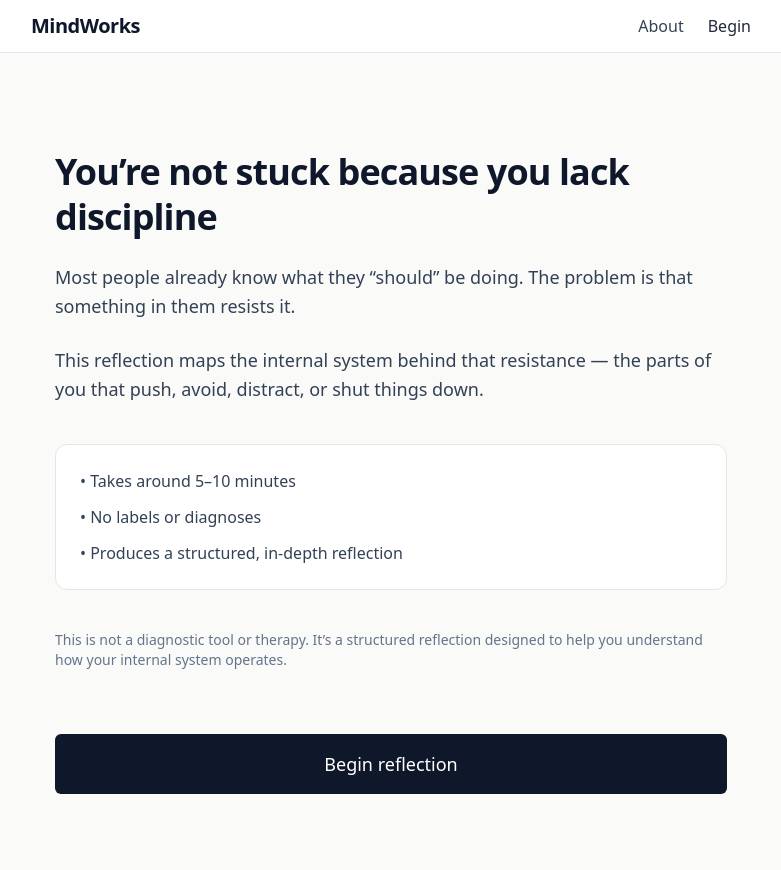
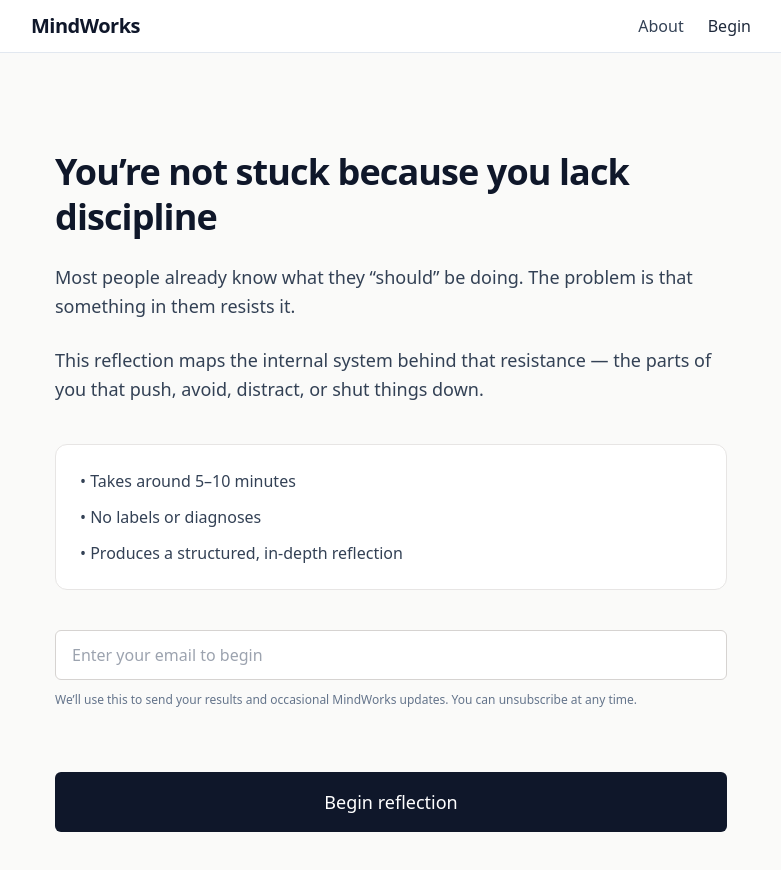
Before and after one commit to stopinder/therapy-orientation-quiz, a Vue app: page /gateway in a window 1280 px wide. Shown: the top 870 px of the page, without its empty margins (249-1030 px from the left). Built offline with nearby package versions, Linux system fonts and the light colour scheme; no server answers.

Commit message:
Add email capture before quiz gateway

```diff
--- a/src/views/QuizGateway.vue
+++ b/src/views/QuizGateway.vue
@@ -1,4 +1,4 @@
-<template>
+=<template>
   <main class="min-h-screen bg-stone-50 px-6 py-24">
     <div class="max-w-2xl mx-auto space-y-10">
 
@@ -19,16 +19,30 @@
         </p>
       </header>
 
-      <!-- Credibility + framing -->
+      <!-- Credibility -->
       <section class="bg-white border border-stone-200 rounded-xl p-6 space-y-3 text-slate-700">
         <p>• Takes around 5–10 minutes</p>
         <p>• No labels or diagnoses</p>
         <p>• Produces a structured, in-depth reflection</p>
       </section>
 
-      <!-- Soft disclaimer -->
-      <p class="text-sm text-slate-500">
-        This is not a diagnostic tool or therapy. It’s a structured reflection designed to help you understand how your internal system operates.
+      <!-- Email Capture -->
+      <div class="space-y-3">
+        <input
+            v-model="email"
+            type="email"
+            placeholder="Enter your email to begin"
+            class="w-full px-4 py-3 border border-stone-300 rounded-md text-slate-900"
+        />
+
+        <p class="text-xs text-slate-500">
+          We’ll use this to send your results and occasional MindWorks updates. You can unsubscribe at any time.
+        </p>
+      </div>
+
+      <!-- Error -->
+      <p v-if="error" class="text-sm text-red-500">
+        Please enter a valid email
       </p>
 
       <!-- CTA -->
@@ -46,12 +60,37 @@
 </template>
 
 <script setup>
+import { ref } from "vue"
 import { useRouter } from "vue-router"
+import { supabase } from "../lib/supabase.js"
 
 const router = useRouter()
 
-const handleContinue = () => {
+const email = ref("")
+const error = ref(false)
+
+const handleContinue = async () => {
+  // basic validation
+  if (!email.value || !email.value.includes("@")) {
+    error.value = true
+    return
+  }
+
+  error.value = false
+
+  // store locally
+  sessionStorage.setItem("userEmail", email.value)
+
+  // save to Supabase
+  if (supabase) {
+    await supabase.from("emails").insert([
+      { email: email.value }
+    ])
+  }
+
+  // allow quiz access
   sessionStorage.setItem("passedGateway", "true")
+
   router.push("/adhd-quiz")
 }
 </script>
```
